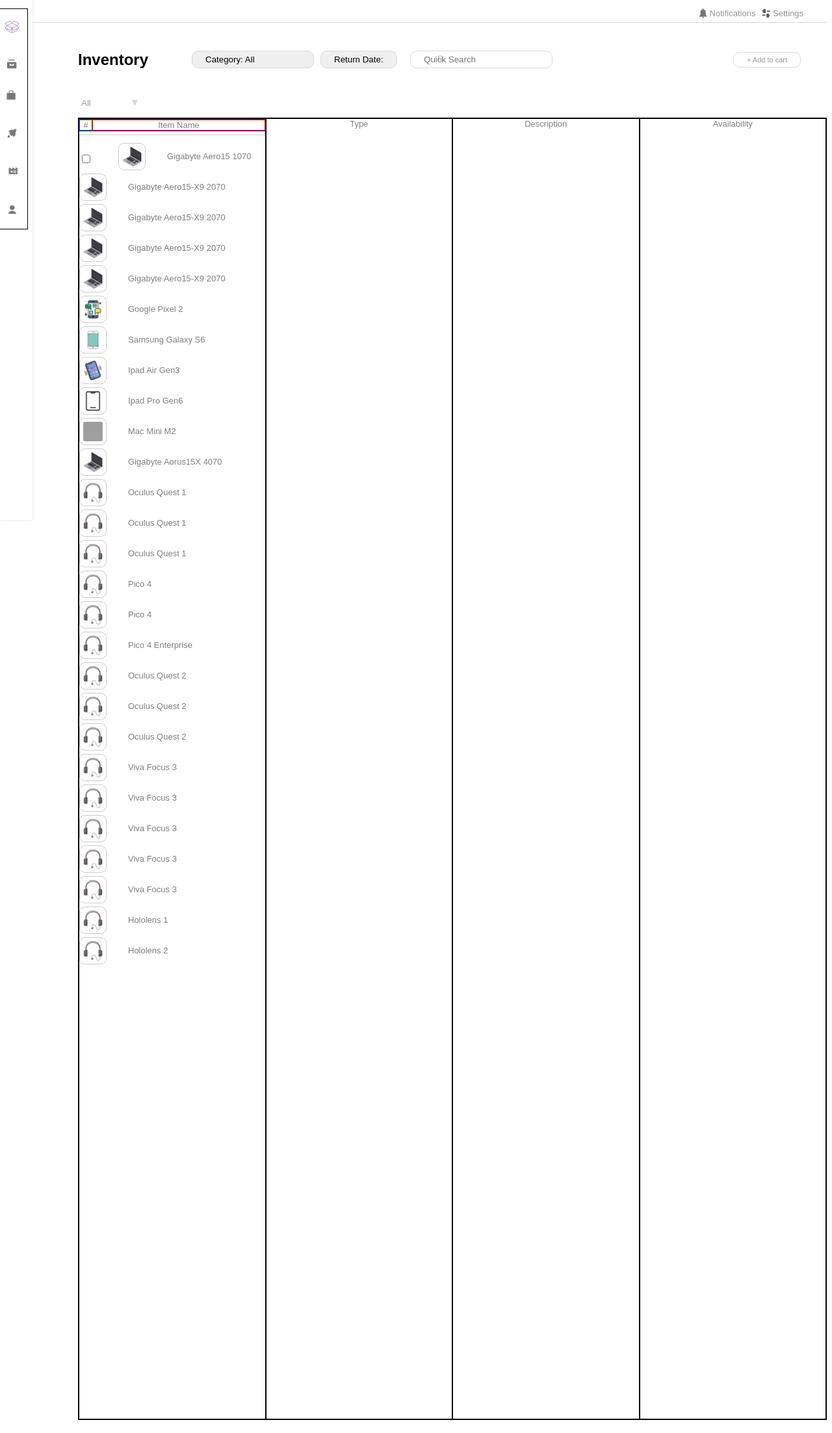
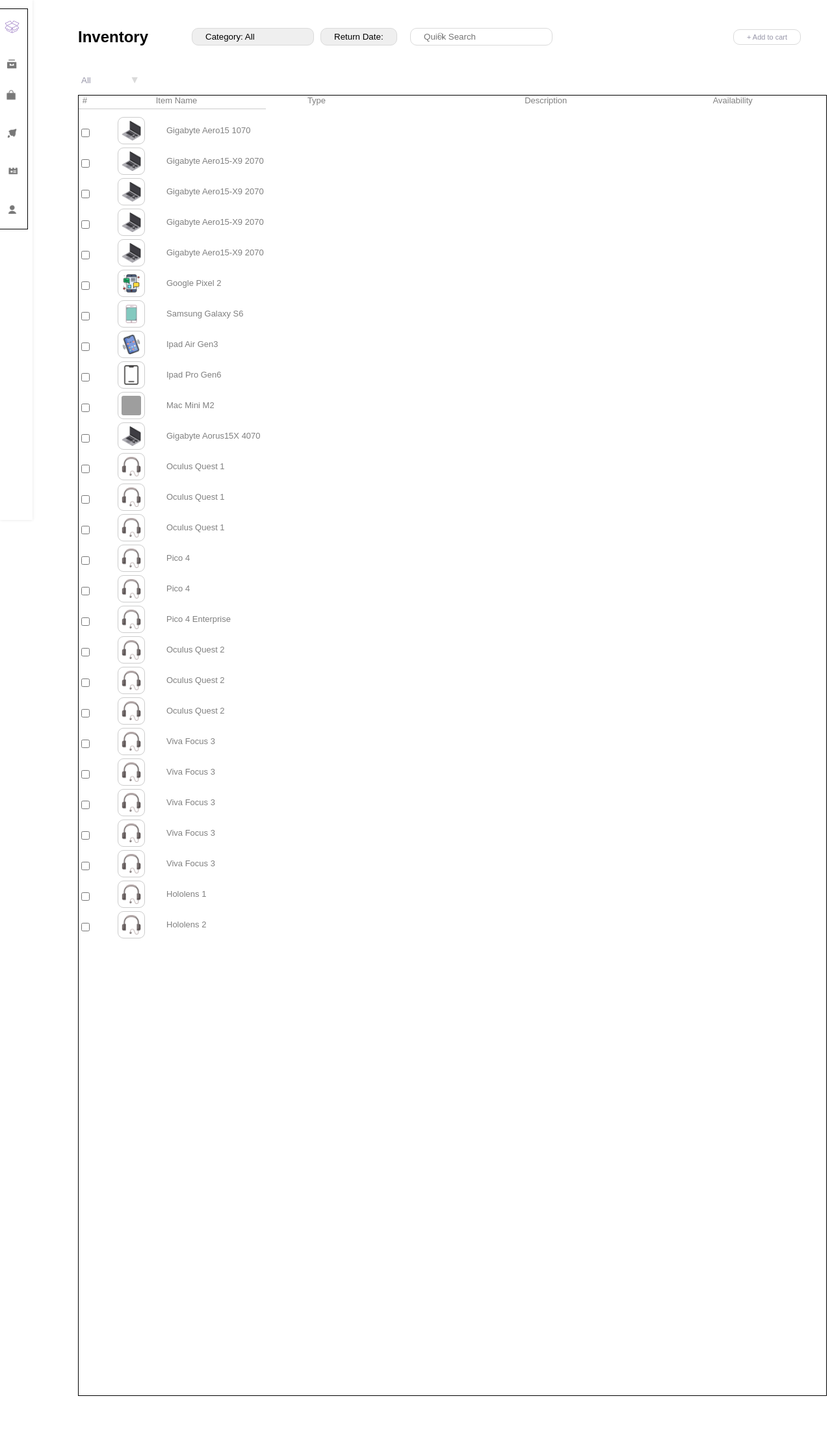
Before and after one commit to samankhan03/eduInventory, a Django app: page /inventory/ in a window 1280 px wide. Shown: the whole page at 65% size. After the commit the page ends 2148 px from the top, so only its background shows below. Run offline with Django 5.2, Linux system fonts and the light colour scheme; grey boxes are pictures that could not be loaded.

Commit message:
columns implemented

```diff
--- a/static/css/stylesheet.css
+++ b/static/css/stylesheet.css
@@ -302,9 +302,7 @@ section {
 .item-info {
     padding-top: 13px; /* this gives space between the border and items*/
 }
-.header-item-name {
-    /*margin-left: -47px; /* Adjust the negative margin as needed to move the header to the left */
-}
+
 .add-button {
     position: relative; right: 40px;
     color: #9796a8;
@@ -353,7 +351,7 @@ section {
     display: flex;
     flex: 1;
     height: 2000px;
-    border: solid black 1px;
+    border-bottom: grey 1px;
     flex-direction: column;
     align-items: center;
 }
@@ -375,7 +373,7 @@ section {
 }
 
 .header-hash{
-    border: solid blue 1px;
+    /*border: solid blue 1px;*/
     width: 100%;
     display:flex;
     flex-direction: row;
@@ -385,13 +383,13 @@ section {
 
 .hash {
     width: 10%;
-    border: solid green 1px;
+    /*border: solid green 1px;*/
     display: flex;
     align-items: center;
     justify-content: center;
 }
 .item-name {
     width: 90%;
-    border: solid red 1px;
+    /*border: solid red 1px;*/
     padding-left: 100px;
 }
--- a/templates/inventory_user.html
+++ b/templates/inventory_user.html
@@ -9,24 +9,6 @@
 
 </head>
 <body>
-    <nav class="navbar">
-        <div class="nav-text">
-        <ul class="nav-list">
-            <li>Notifications</li>
-            <li>Settings</li>
-            <li>
-                <div class="bell-icon">
-            <img src="../static/images/bell2.png" width="43" height="43">
-            </div>
-            </li>
-            <li>
-             <div class="settings2-icon">
-                <img src="../static/images/settings2.png" width="47" height="47">
-            </div>
-            </li>
-        </ul>
-        </div>
-    </nav>
     <nav class="sidenav">
         <ul class="sidenav-list">
             <li> <img src="../static/images/purplelogo.png" alt="purple-logo" width="63" height="63" ></li>
@@ -145,117 +127,143 @@
                                         Gigabyte Aero15 1070
                                 </label>
                                 <label>
+                                    <input type="checkbox" name="item2">
                                     <img src="../static/images/laptop.png" alt="Icon 2">
                                     Gigabyte Aero15-X9 2070
                                 </label>
                                 <label>
+                                    <input type="checkbox" name="item3">
                                     <img src="../static/images/laptop.png" alt="Icon 3">
                                     Gigabyte Aero15-X9 2070
                                 </label>
                                     <label>
+                                        <input type="checkbox" name="item4">
                                         <img src="../static/images/laptop.png" alt="Icon 4">
                                         Gigabyte Aero15-X9 2070
                                 </label>
                                 <label>
+                                    <input type="checkbox" name="item5">
                                     <img src="../static/images/laptop.png" alt="Icon 5">
                                     Gigabyte Aero15-X9 2070
                                 </label>
                                 <label>
+                                    <input type="checkbox" name="item6">
                                     <img src="../static/images/googlepixel.png" alt="Icon 6">
                                     Google Pixel 2
                                 </label>
                                 <label>
+                                    <input type="checkbox" name="item7">
                                     <img src="../static/images/samsung.png" alt="Icon 7">
                                     Samsung Galaxy S6
                                 </label>
                                  <label>
+                                     <input type="checkbox" name="item8">
                                     <img src="../static/images/ipadmini.png" alt="Icon 8">
                                     Ipad Air Gen3
                                  </label>
 
                                  <label>
+                                     <input type="checkbox" name="item9">
                                     <img src="../static/images/ipadpro.png" alt="Icon 9">
                                     Ipad Pro Gen6
                                 </label>
                                 <label>
-
+                                    <input type="checkbox" name="item10">
                                     <img src="../static/images/macmini.png" alt="Icon 10">
                                     Mac Mini M2
                                 </label>
 
                                  <label>
-
+                                    <input type="checkbox" name="item11">
                                     <img src="../static/images/laptop.png" alt="Icon 11">
                                     Gigabyte Aorus15X 4070
                                 </label>
                                 <label>
+                                    <input type="checkbox" name="item12">
                                     <img src="../static/images/headset.png" alt="Icon 12">
                                     Oculus Quest 1
                                 </label>
                                 <label>
+                                    <input type="checkbox" name="item13">
                                     <img src="../static/images/headset.png" alt="Icon 13">
                                     Oculus Quest 1
                                 </label>
                                 <label>
+                                    <input type="checkbox" name="item14">
                                     <img src="../static/images/headset.png" alt="Icon 14">
                                     Oculus Quest 1
                                 </label>
                                 <label>
+                                    <input type="checkbox" name="item15">
                                     <img src="../static/images/headset.png" alt="Icon 15">
                                     Pico 4
                                 </label>
                                 <label>
+                                    <input type="checkbox" name="item16">
                                     <img src="../static/images/headset.png" alt="Icon 16">
                                     Pico 4
                                 </label>
                                 <label>
+                                    <input type="checkbox" name="item17">
                                     <img src="../static/images/headset.png" alt="Icon 17">
                                     Pico 4 Enterprise
                                 </label>
                                 <label>
+                                    <input type="checkbox" name="item18">
                                     <img src="../static/images/headset.png" alt="Icon 18">
                                     Oculus Quest 2
                                 </label>
                                 <label>
+                                    <input type="checkbox" name="item19">
                                     <img src="../static/images/headset.png" alt="Icon 19">
                                     Oculus Quest 2
                                 </label>
                                 <label>
+                                    <input type="checkbox" name="item20">
                                     <img src="../static/images/headset.png" alt="Icon 20">
                                     Oculus Quest 2
                                 </label>
                                 <label>
+                                    <input type="checkbox" name="item21">
                                     <img src="../static/images/headset.png" alt="Icon 21">
                                     Viva Focus 3
                                 </label>
                                 <label>
+                                    <input type="checkbox" name="item22">
                                     <img src="../static/images/headset.png" alt="Icon 22">
                                     Viva Focus 3
                                 </label>
                                 <label>
+                                    <input type="checkbox" name="item23">
                                     <img src="../static/images/headset.png" alt="Icon 23">
                                     Viva Focus 3
                                 </label>
                                 <label>
+                                    <input type="checkbox" name="item24">
                                     <img src="../static/images/headset.png" alt="Icon 24">
                                     Viva Focus 3
                                 </label>
                                 <label>
+                                    <input type="checkbox" name="item25">
                                     <img src="../static/images/headset.png" alt="Icon 25">
                                     Viva Focus 3
                                 </label>
                                 <label>
+                                    <input type="checkbox" name="item26">
                                     <img src="../static/images/headset.png" alt="Icon 26">
                                     Hololens 1
                                 </label>
                                 <label>
+                                    <input type="checkbox" name="item27">
                                     <img src="../static/images/headset.png" alt="Icon 27">
                                     Hololens 2
                                 </label>
                             </div>
                         </div>
                     </div>
-                    <div class="header-item">Type</div>
+                    <div class="header-item"> <div class="item-name">Type</div>
+
+                    </div>
                     <div class="header-item">Description</div>
                     <div class="header-item">Availability</div>
         <!-- Add more header items as needed -->
```
